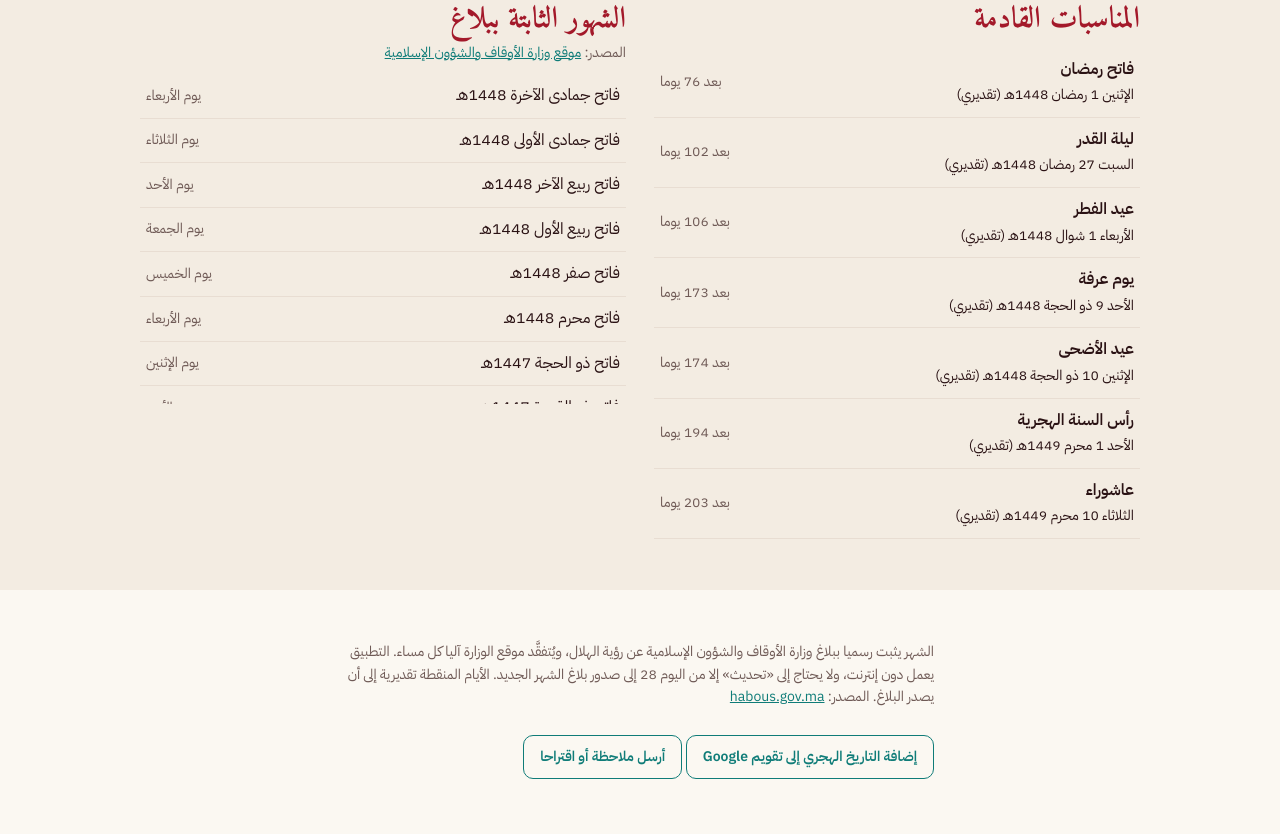
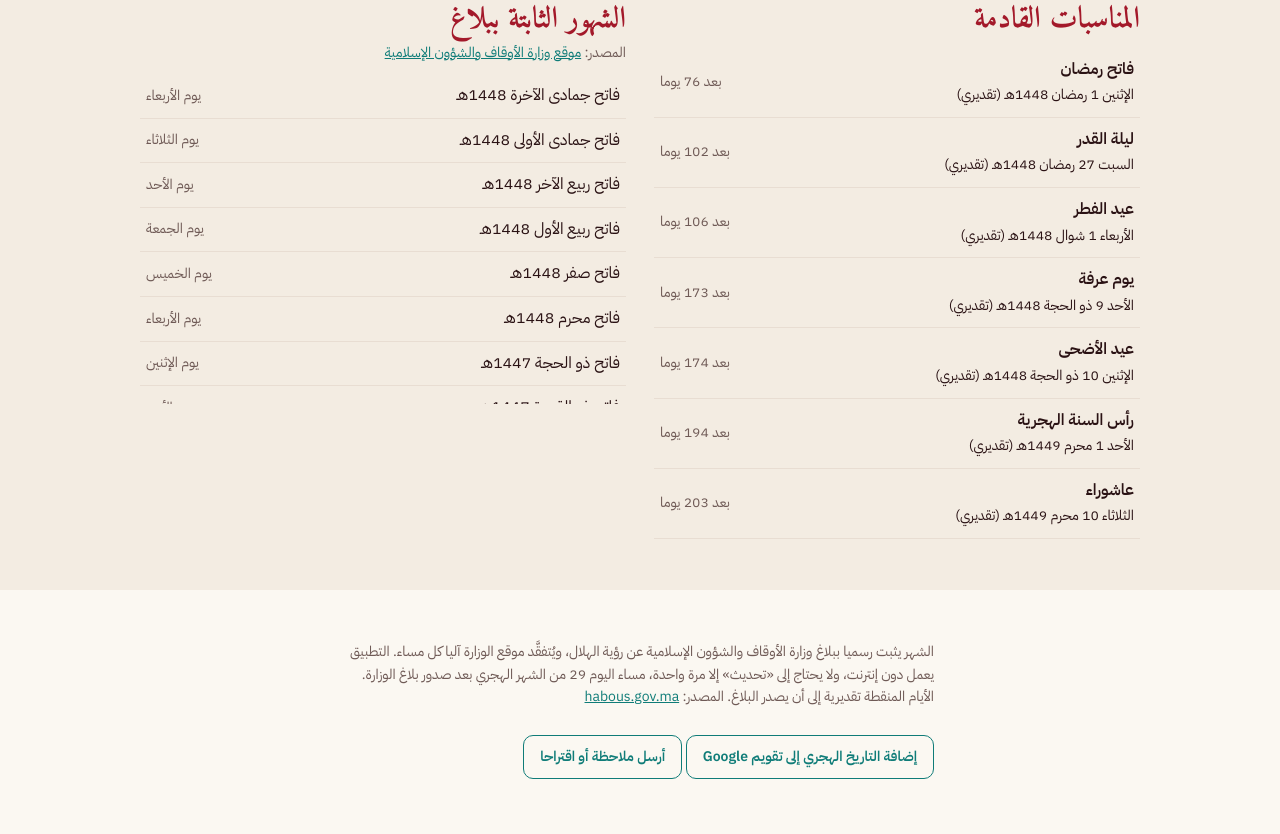
Before and after one commit to taqwim-maroc/taqwim-maroc.github.io, a plain HTML site: page index.html in a window 1280 px wide. Shown: the part 2159-2993 px from the top of the page. Drawn offline with Linux system fonts and the light colour scheme.

Commit message:
تنبيه التحديث مساء اليوم 29 بعد مراقبة الهلال بدل اليوم 28
Co-Authored-By: Claude Opus 5.5 <noreply@anthropic.com>
Claude-Session: https://claude.ai/code/session_01ExBQnNZK1m8f5B3fzEBHL5

```diff
--- a/index.html
+++ b/index.html
@@ -142,7 +142,7 @@ select,input{font:inherit;font-size:16px;min-height:44px;border-radius:10px;bord
 </div></section>
 
 <footer class="band"><div class="wrap note">
-  الشهر يثبت رسميا ببلاغ وزارة الأوقاف والشؤون الإسلامية عن رؤية الهلال، ويُتفقَّد موقع الوزارة آليا كل مساء. التطبيق يعمل دون إنترنت، ولا يحتاج إلى «تحديث» إلا من اليوم 28 إلى صدور بلاغ الشهر الجديد. الأيام المنقطة تقديرية إلى أن يصدر البلاغ. المصدر: <a href="https://www.habous.gov.ma/">habous.gov.ma</a><br><br><a class="gcal" href="https://calendar.google.com/calendar/render?cid=webcal://taqwim-maroc.github.io/calendar.ics">إضافة التاريخ الهجري إلى تقويم Google</a> <a class="gcal" href="https://forms.gle/HP9mebxaYrPY4d6X6" target="_blank" rel="noopener">أرسل ملاحظة أو اقتراحا</a>
+  الشهر يثبت رسميا ببلاغ وزارة الأوقاف والشؤون الإسلامية عن رؤية الهلال، ويُتفقَّد موقع الوزارة آليا كل مساء. التطبيق يعمل دون إنترنت، ولا يحتاج إلى «تحديث» إلا مرة واحدة، مساء اليوم 29 من الشهر الهجري بعد صدور بلاغ الوزارة. الأيام المنقطة تقديرية إلى أن يصدر البلاغ. المصدر: <a href="https://www.habous.gov.ma/">habous.gov.ma</a><br><br><a class="gcal" href="https://calendar.google.com/calendar/render?cid=webcal://taqwim-maroc.github.io/calendar.ics">إضافة التاريخ الهجري إلى تقويم Google</a> <a class="gcal" href="https://forms.gle/HP9mebxaYrPY4d6X6" target="_blank" rel="noopener">أرسل ملاحظة أو اقتراحا</a>
 </div></footer>
 
 <script>
@@ -244,7 +244,9 @@ function ask(){
   const box=$("ask"),t=toH(TODAY);box.hidden=true;if(!t)return;
   const k=t.k+1,nm=HM[k%12],cur=starts[t.k],nx=starts[k];
   if(nx.o&&nx.j>TODAY){box.hidden=false;box.innerHTML=nx.j===TODAY+1?`<strong>غدا فاتح ${nm}</strong> حسب بلاغ الوزارة.`:`<strong>ثبت بالبلاغ:</strong> فاتح ${nm} يوم ${wd(nx.j)}.`;return}
-  if(cur.o&&!nx.o&&t.d>=28){box.hidden=false;box.innerHTML=`<strong>اقترب آخر ${HM[t.m-1]}.</strong> الشهر الهجري 29 أو 30 يوما حسب رؤية الهلال، فاضغط «تحديث» كل يوم حتى يصدر بلاغ الوزارة بفاتح ${nm}.`;$("upd").classList.add("pulse")}
+  const hr=MAD().getHours();
+  if(cur.o&&!nx.o&&(t.d===30||(t.d===29&&hr>=19))){box.hidden=false;box.innerHTML=t.d===30?`<strong>اضغط «تحديث» الآن</strong> ليصلك بلاغ الوزارة بفاتح ${nm}.`:`<strong>اضغط «تحديث» الآن.</strong> راقبت الوزارة هلال ${nm} مساء اليوم 29، وبلاغها يحدد هل غدا فاتح ${nm} أم يُتمّ ${HM[t.m-1]} 30 يوما.`;$("upd").classList.add("pulse")}
+  else if(cur.o&&!nx.o&&t.d===29){box.hidden=false;box.innerHTML=`<strong>الليلة مراقبة هلال ${nm}.</strong> يصدر بلاغ الوزارة بعد المغرب، فاضغط «تحديث» هذا المساء (بعد الثامنة تقريبا) أو صباح الغد.`;$("upd").classList.remove("pulse")}
   else $("upd").classList.remove("pulse");
 }
 function all(){build();sheet();grid();lists();ask();conv()}
```
